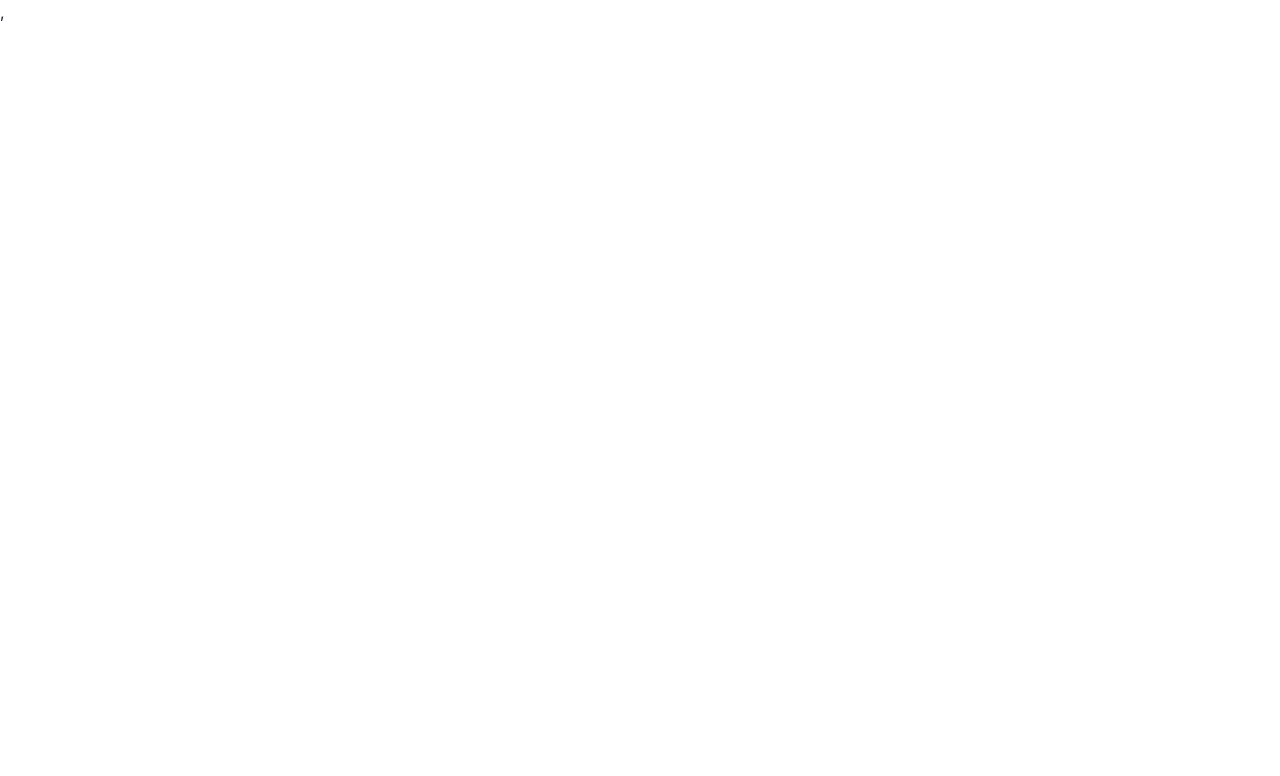
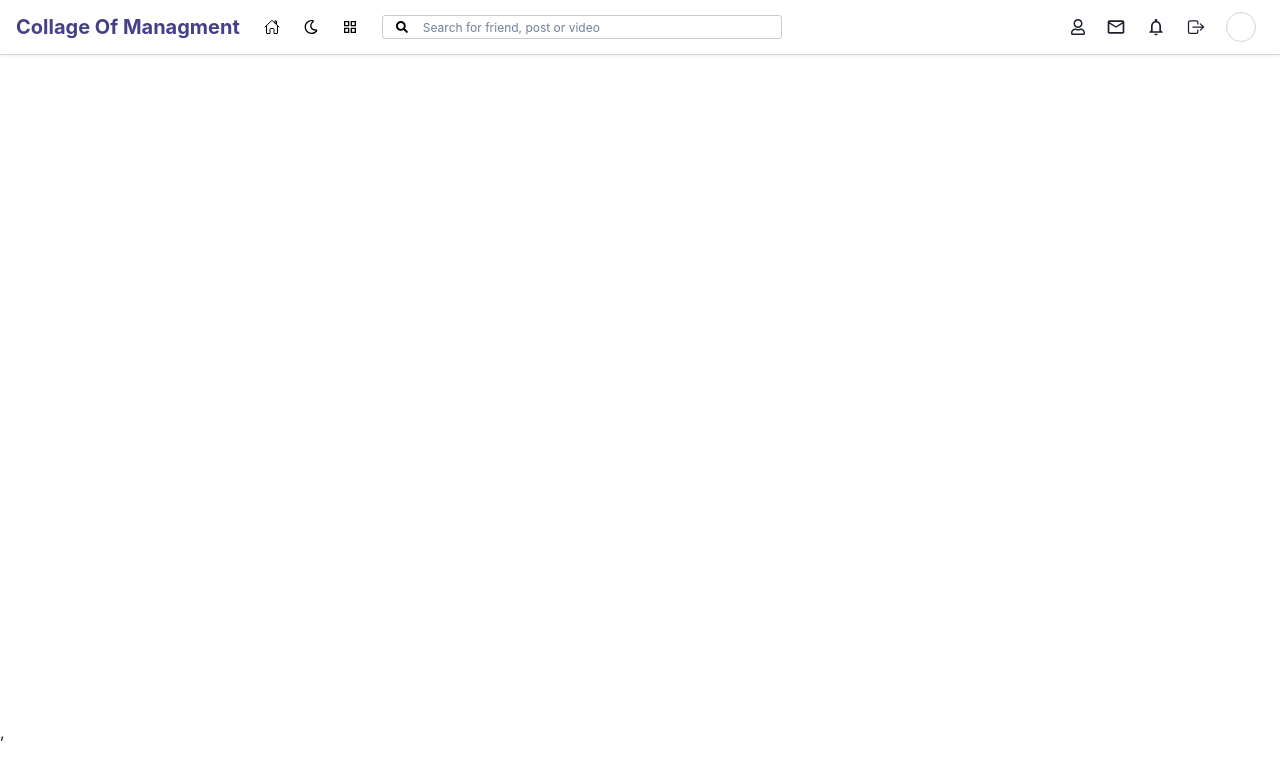
Before and after one commit to linoyvak/mern-social-media-app, a React (Create React App) app in the folder client/: page / in a window 1280 px wide. Shown: the top 776 px of the page. Built offline with nearby package versions, Linux system fonts and the light colour scheme.

Commit message:
Navbar design

```diff
--- /dev/null
+++ b/client/src/components/NavBar.tsx
@@ -0,0 +1,132 @@
+import {
+  Box,
+  Flex,
+  Heading,
+  Icon,
+  Input,
+  InputGroup,
+  InputLeftElement,
+  Text,
+  useColorModeValue,
+} from "@chakra-ui/react";
+import { IoHomeOutline, IoLogOutOutline } from "react-icons/io5";
+import { FaRegMoon, FaRegUser, FaSearch } from "react-icons/fa";
+import {
+  MdGridView,
+  MdOutlineEmail,
+  MdOutlineNotifications,
+} from "react-icons/md";
+import { Link, useNavigate } from "react-router-dom";
+
+const NavBar = () => {
+  const navigate = useNavigate();
+
+
+
+  return (
+    <Flex
+      bg="white"
+      px={4}
+      py={3}
+      align="center"
+      justify="space-between"
+      position="sticky"
+      top="0"
+      zIndex={999}
+      borderBottom={"1px solid lightgray"}
+      boxShadow={useColorModeValue("0px 0px 5px 0px rgba(0,0,0,0.1)", "none")}
+    >
+      {/* Left Section */}
+      <Flex align="center" gap={6}>
+        <Link to="/">
+          <Heading as="h1" size="md" fontWeight="bold" color="#454087">
+            Collage Of Managment
+          </Heading>
+        </Link>
+        <Icon
+          as={IoHomeOutline as any}
+          w={4}
+          h={4}
+          color="black"
+          cursor="pointer"
+          onClick={() => navigate("/")}
+        />
+        <Icon
+          as={FaRegMoon as any}
+          w={3.5}
+          h={3.5}
+          color="black"
+          cursor="pointer"
+          // onClick={toggleDarkMode}
+        />
+        <Icon
+          as={MdGridView as any}
+          w={4}
+          h={4}
+          color="black"
+          cursor="pointer"
+        />
+        <InputGroup display={{ base: "none", md: "flex" }} width="400px">
+          <InputLeftElement pointerEvents="none">
+            <Icon w={3} h={4} as={FaSearch as any} color="black" mb={4} />
+          </InputLeftElement>
+          <Input
+            type="text"
+            placeholder="Search for friend, post or video"
+            bg="white"
+            borderRadius="3px"
+            pl="2.5rem"
+            size="xs"
+            color="black"
+            border={useColorModeValue(
+              "1px solid #ccc",
+              "1px solid rgba(255,255,255,0.1)"
+            )}
+          />
+        </InputGroup>
+      </Flex>
+
+      {/* Right Section */}
+      <Flex align="center" gap={5}>
+        <Icon
+          as={FaRegUser as any}
+          w={4}
+          h={4}
+          cursor="pointer"
+          onClick={() => navigate("/profile")}
+        />
+
+        <Icon as={MdOutlineEmail as any} w={5} h={5} cursor="pointer" />
+        <Icon as={MdOutlineNotifications as any} w={5} h={5} cursor="pointer" />
+        <Icon
+          as={IoLogOutOutline as any}
+          w={5}
+          h={5}
+          cursor="pointer"
+        />
+
+        <Flex
+          align="center"
+          gap={2}
+          cursor="pointer"
+          onClick={() => navigate("/profile")}
+        >
+          <Box
+            w="30px"
+            h="30px"
+            borderRadius="50%"
+
+            backgroundSize="cover"
+            backgroundPosition="center"
+            border={"1px solid lightgray"}
+          />
+          <Text fontSize="sm" fontWeight="medium">
+          </Text>
+        </Flex>
+
+      </Flex>
+    </Flex>
+  );
+};
+
+export default NavBar;
--- /dev/null
+++ b/client/src/pages/Home.tsx
@@ -0,0 +1,17 @@
+import NavBar from "../components/NavBar";
+
+const Home = () => {
+  return (
+    <div
+      style={{
+        width: "100%",
+        height: "90vh",
+      }}
+    >
+      <NavBar />
+
+    </div>
+  );
+};
+
+export default Home;
--- a/client/src/routes/AppRoutes.tsx
+++ b/client/src/routes/AppRoutes.tsx
@@ -1,6 +1,7 @@
 import { Route, Routes, Navigate } from "react-router-dom";
 import Login from "../pages/Login";
 import Register from "../pages/Register";
+import Home from "../pages/Home";
 
 
 export const AppRoutes = () => {
@@ -10,6 +11,12 @@ export const AppRoutes = () => {
       <Route path="/login" element={<Login />} />
       <Route path="/register" element={<Register />} />
 
+      <Route path="/" element={<Home />}>
+
+        {/* Nested routes will render inside Feed's Outlet */}
+      </Route>
+
+
 
 
       {/* Fallback redirect */}
```
